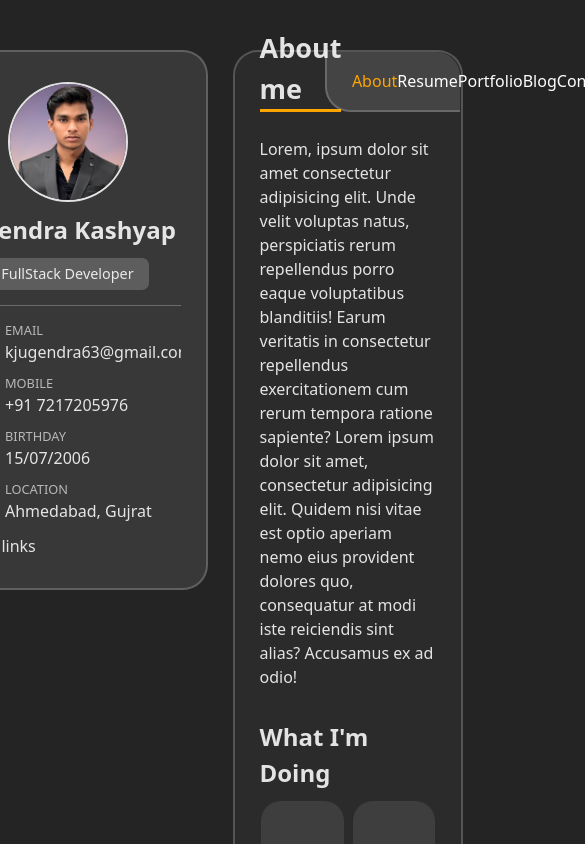
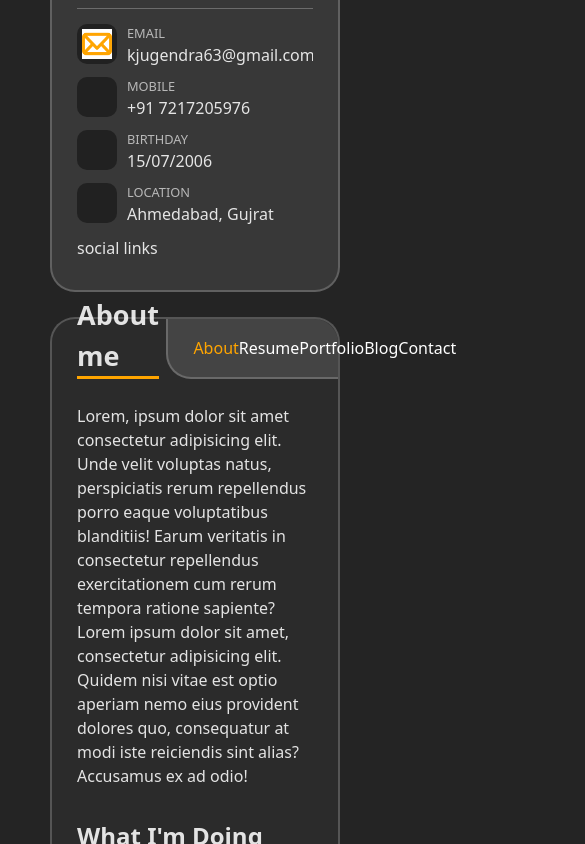
Before and after one commit to jugendrakashyap/Portfolio, a React (Vite) app: page / in a window 390 px wide. Shown: the top 844 px of the page, 585 px wide, since content can reach past the window. Built offline with nearby package versions, Linux system fonts and the light colour scheme.

Commit message:
make responsive

```diff
--- a/src/App.css
+++ b/src/App.css
@@ -8,9 +8,11 @@
 main {
   display: flex;
   justify-content: center;
+  align-items: center;
   width: 100vw;
+  height: 100vh;
   gap: 25px;
-  padding: 50px 80px;
+  padding: 30px 50px;
 }
 
 section {
@@ -18,7 +20,9 @@
 }
 
 .sec2 {
-  width: 100%;
+  width: 75%;
+  height: 100%;
+  min-height: fit-content;
   background-color: rgb(43, 43, 43);
   border: 2px solid rgba(255, 255, 255, 0.199);
   /* padding: 0 25px; */
--- a/src/components/contact/contact.css
+++ b/src/components/contact/contact.css
@@ -4,10 +4,10 @@
 }
 
 .contact_form {
+    width: 100%;
     display: flex;
     flex-wrap: wrap;
-    justify-content: end;
-    gap: 10%;
+    justify-content: space-between;
 }
 
 input {
--- a/src/components/profile/profile.css
+++ b/src/components/profile/profile.css
@@ -1,7 +1,7 @@
 .profile {
+    width: 25%;
+    min-width: 280px;
     height: 100%;
-    min-width: 280px;
-    max-width: 280px;
     padding: 30px 25px;
     background-color: rgb(56, 56, 56);
     border: 2px solid rgba(255, 255, 255, 0.199);
@@ -17,9 +17,9 @@
 }
 
 .photo {
-  width: 120px;
-  border-radius: 50%;
-  border: 2px solid rgba(255, 255, 255, 0.856);
+    width: 120px;
+    border-radius: 50%;
+    border: 2px solid rgba(255, 255, 255, 0.856);
 }
 
 .profession {
@@ -63,7 +63,21 @@
     width: 30px;
 }
 
-.label{
+.label {
     font-size: 0.8rem;
     color: rgba(255, 255, 255, 0.644);
 }
+
+@media screen and (max-width: 1100px) {
+    main {
+        flex-direction: column;
+    }
+
+    .profile {
+        width: 100%;
+    }
+
+    .sec2 {
+        width: 100%;
+    }
+}
```
